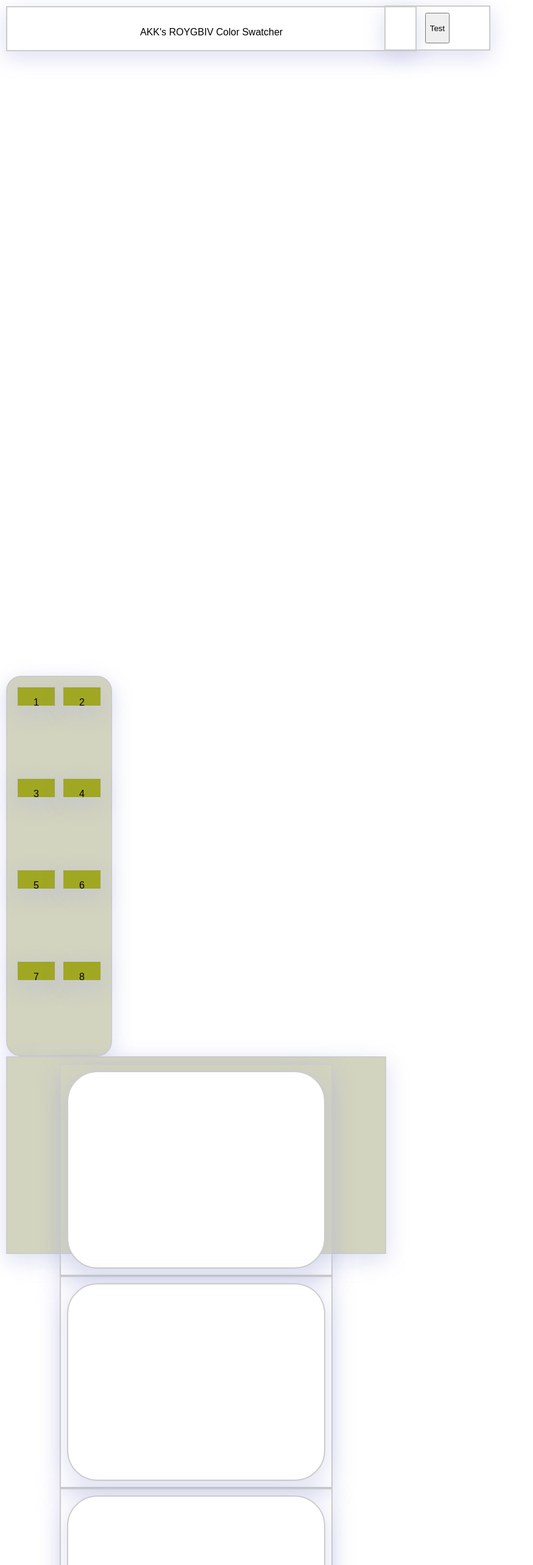
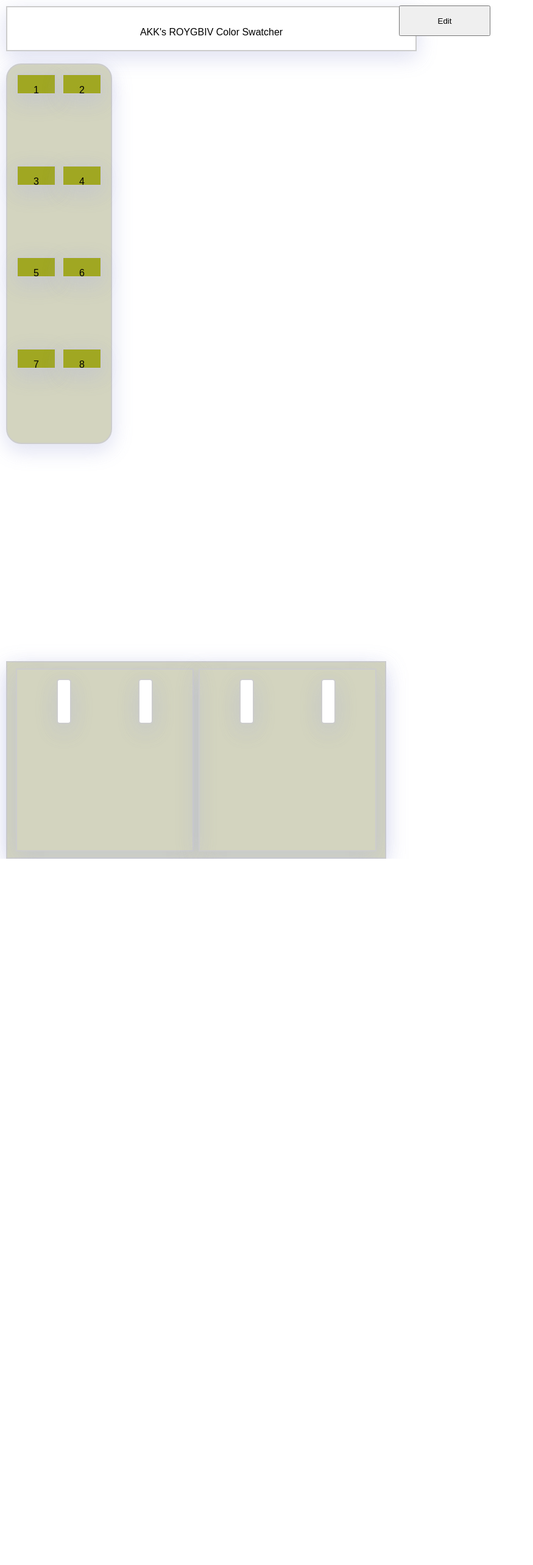
Before and after one commit to 464squad/design-pad, a React (Create React App) app: page / in a window 1280 px wide. Shown: the top 2566 px of the page at 61% size, without its empty margins (0-875 px from the left). After the commit the page ends 1408 px from the top, so only its background shows below. Built offline with nearby package versions, Linux system fonts and the light colour scheme.

Commit message:
Add files via upload

```diff
--- a/src/components/DesignContainer.js
+++ b/src/components/DesignContainer.js
@@ -1,7 +1,9 @@
 import React from 'react';
 import DesignPad from './DesignPad.js'
 import PadInput from './PadInput.js'
+import ShowAlert from './ShowAlert.js'
 import '../design.css'
+
 
 class DesignContainer extends React.Component {
     constructor(props){
@@ -24,17 +26,17 @@ class DesignContainer extends React.Component {
                 <div className = "siteTitle" >
                     <p> AKK's ROYGBIV Color Swatcher</p>
                 </div>
-                <div className = 'editButton' >
-                    <button onClick={console.log('Test Dummy Button')}>
-                        Test
-                    </button>
-                </div>
+                <ShowAlert />
                 <PadInput onDrag={this.updateCurrentInput}/>
                 <div className ="designBoard" >
-                    <DesignPad currentInput={this.state.currentInput}/>
-                    <DesignPad currentInput={this.state.currentInput}/>
-                    <DesignPad currentInput={this.state.currentInput}/>
-                    <DesignPad currentInput={this.state.currentInput}/>
+                     <div className="boardRow" >
+                        <DesignPad currentInput={this.state.currentInput}/>
+                        <DesignPad currentInput={this.state.currentInput}/>
+                    </div>
+                    <div className="boardRow" >
+                        <DesignPad currentInput={this.state.currentInput}/>
+                        <DesignPad currentInput={this.state.currentInput}/>
+                    </div>
                 </div>
 
             </div>
--- a/src/components/DesignPad.js
+++ b/src/components/DesignPad.js
@@ -25,9 +25,10 @@ class DesignPad extends React.Component {
 
     render(){
         return(
-            <div>
-                <div className="testPad" style={{background: this.state.color}} onDragOver={this.onDragOver} onDrop={() => this.onDrop()}></div>
-            </div>
+                <div className="designPad" style={{background: this.state.color}} onDragOver={this.onDragOver} onDrop={() => this.onDrop()}>
+
+                </div>
+
         )
     }
 }
--- a/src/components/ShowAlert.js
+++ b/src/components/ShowAlert.js
@@ -9,7 +9,7 @@ class ShowAlert extends Component {
   }
 
   render() {
-    return <button className= "enablebutton" onClick={this.showAlert}>Edit</button>;
+    return <button className= "editButton" onClick={this.showAlert}>Edit</button>;
   }
 }
 
--- a/src/design.css
+++ b/src/design.css
@@ -1,9 +1,3 @@
-
-.testPad {
-    height: 300px;
-    width: 400px;
-    border-radius: 50px;
-  }
 
   .designContainer {
   padding: 10px;
@@ -40,6 +34,7 @@
   float: right;
   flex-direction: row;
   margin: 465px;
+
   }
 
   .padInput {
@@ -53,6 +48,14 @@
   display: flex;
   flex-wrap: wrap;
   }
+
+  .padButton {
+    flex: 1 0 21%;
+    margin: 5px;
+    height: 10px;
+    background-color: rgb(160, 167, 34);
+
+    }
 
   .designBoard{
   position: relative;
@@ -72,53 +75,15 @@
   .designBoard div {
   display: flex;
   flex-direction: row;
-  justify-content: center;
-  border: 2px #ccc solid;
-  box-shadow: 0 10px 30px rgba(207, 207, 223, 0.22), 0 10px 35px   rgba(139, 151, 221, 0.22);
-  font-family: 'Avenir Next', sans-serif;
-  justify-content: space-around;
   }
 
   .designPad {
   background-color: white;
-  height: 20px;
-  width: 20px;
+  height: 50px;
+  width: 100px;
+  border: 2px #ccc solid;
   border-radius: 5px;
-  flex: 1 0 21%;
+  flex: 0 0 0%;
   margin: 5px;
 
-
   }
-
-  .padButton {
-  flex: 1 0 21%;
-  margin: 5px;
-  height: 10px;
-  background-color: rgb(160, 167, 34);
-
-  }
-
-  .padButton1 {
-  background-color: rgb(250, 4, 4);
-  }
-  .padButton2 {
-  background-color: rgb(248, 113, 2);
-  }
-  .padButton3 {
-  background-color: rgb(253, 249, 5);
-  }
-  .padButton4 {
-  background-color: rgb(72, 243, 4);
-  }
-  .padButton5 {
-  background-color: rgb(3, 175, 243);
-  }
-  .padButton6 {
-  background-color: rgb(67, 2, 247);
-  }
-  .padButton7 {
-  background-color: rgb(199, 2, 248);
-  }
-  .padButton8 {
-  background-color: rgb(87, 2, 61);
-  }
```
